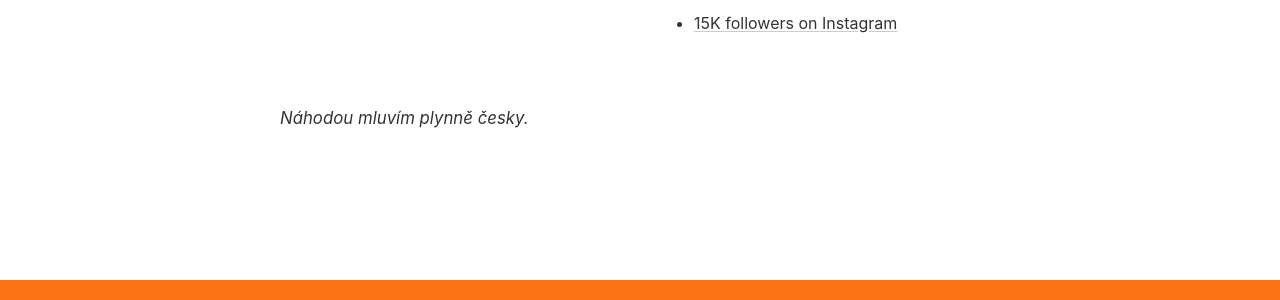
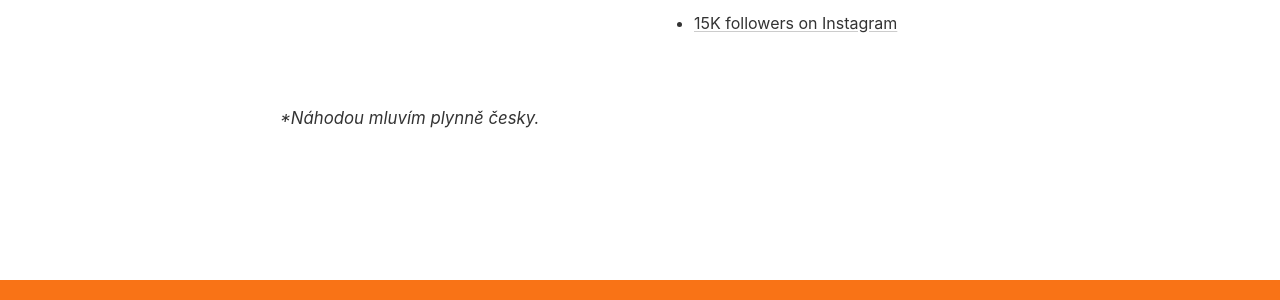
Before and after one commit to westleyovercash/westleyovercash.github.io, a Jekyll site: the page built from index.md, in a window 1280 px wide and 900 px high, scrolled down 2543 px. Shown: the part 446-746 px from the top of the window. Built offline with Jekyll 4.4.1, drawn with Linux system fonts in a browser that asks for light colours.

Commit message:
Update index.md

```diff
--- a/index.md
+++ b/index.md
@@ -140,4 +140,4 @@ I turn complex ideas into stories worth sharing. From Czech startups to global b
 </div>
 
 </div>
-<p style="margin-top: 3rem;"><em>Náhodou mluvím plynně česky.</em></p>
+<p style="margin-top: 3rem;"><em>*Náhodou mluvím plynně česky.</em></p>
```
